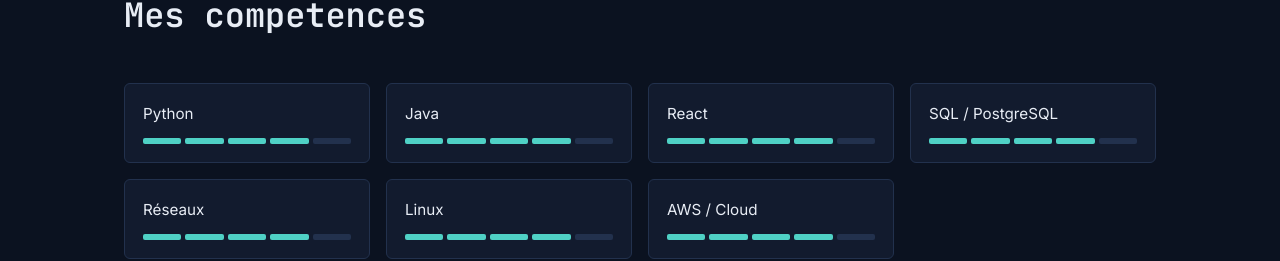
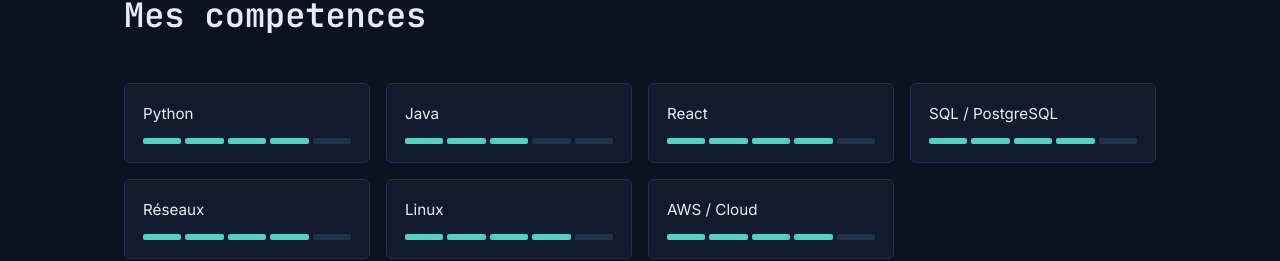
Before and after one commit to eMb0811/my_portfolio, a React (Vite) app: page / in a window 1280 px wide. Shown: the part 1515-1776 px from the top of the page. Built offline with nearby package versions, Linux system fonts and the light colour scheme.

Commit message:
changement dans skils

```diff
--- a/src/data/skills.js
+++ b/src/data/skills.js
@@ -1,6 +1,6 @@
 export const skills = [
   { id: 'python', nom: 'Python', niveau: 4 },
-  { id: 'java', nom: 'Java', niveau: 4 },
+  { id: 'java', nom: 'Java', niveau: 3 },
   { id: 'react', nom: 'React', niveau: 4 },
   { id: 'sql', nom: 'SQL / PostgreSQL', niveau: 4 },
   { id: 'reseaux', nom: 'Réseaux', niveau: 4 },
```
